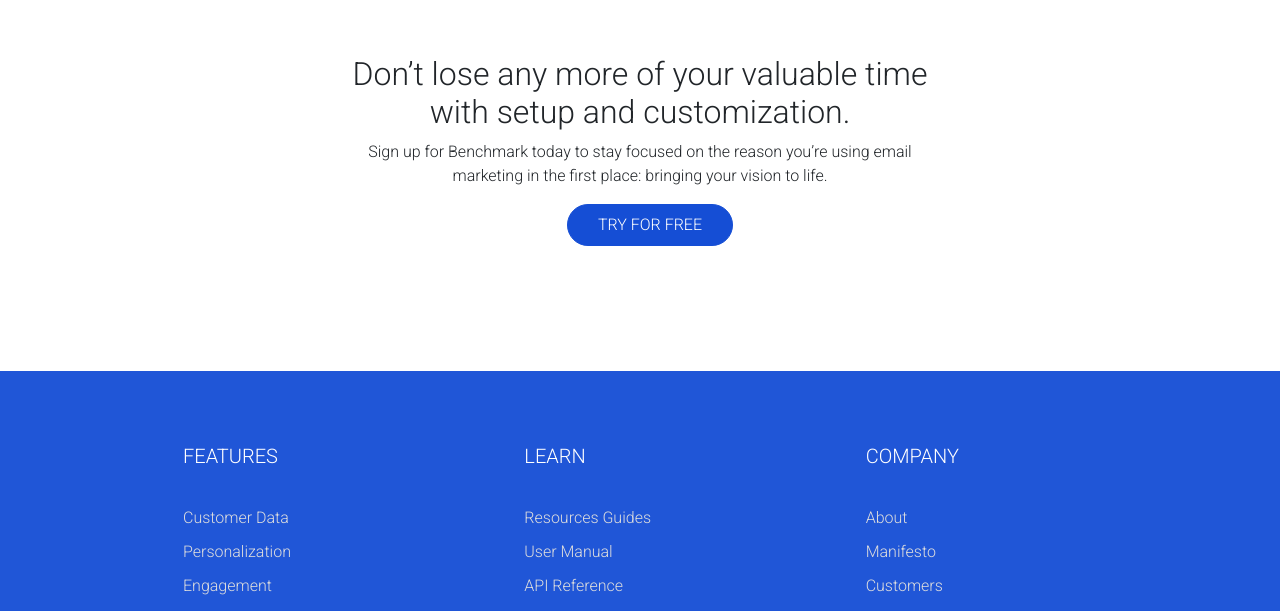
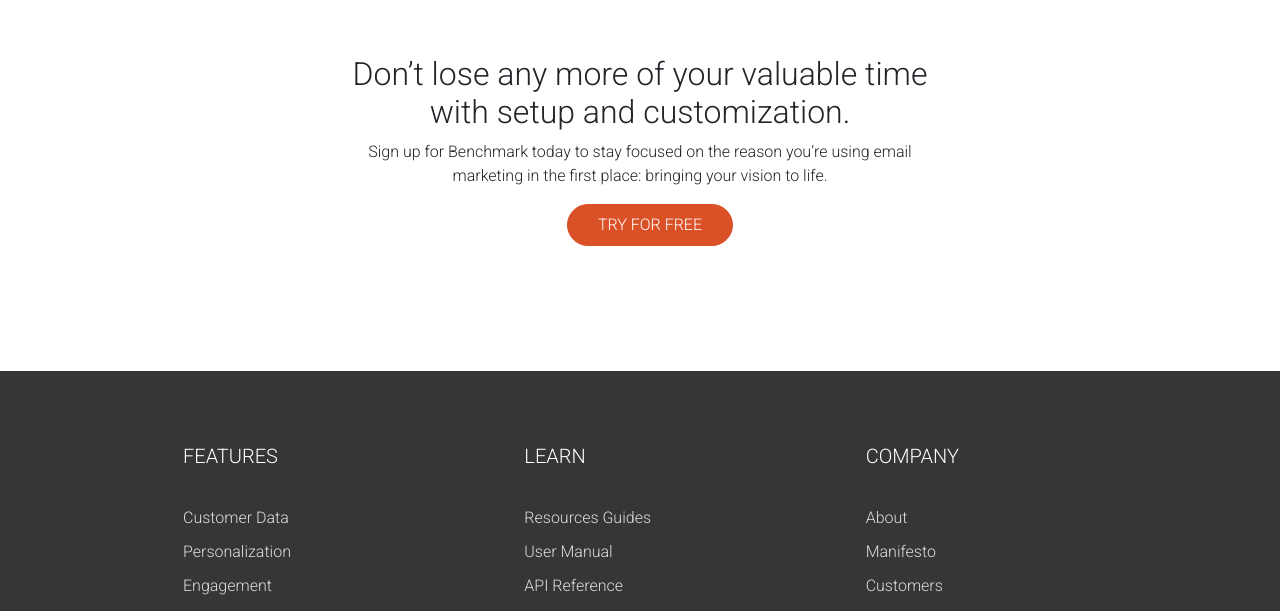
Before and after one commit to erwinagpasa/sendhive-vuejs, a Vue app: page / in a window 1280 px wide. Shown: the part 2168-2779 px from the top of the page. Built offline with nearby package versions, Linux system fonts and the light colour scheme.

Commit message:
change theme

```diff
--- a/src/App.vue
+++ b/src/App.vue
@@ -38,11 +38,15 @@
   color: #fff;
   transition: all 0.15s ease;
   box-sizing: border-box;
-  border: 1px solid #154ed5;
-  background: #154ed5;
+  border: 1px solid #da5127;
+  background: #da5127;
   margin: 0 0px 0 20px;
 }
 
+.btn-outline-primary:hover {
+  background: #363636;
+  border: 1px solid #363636;
+}
 .newsletter-form {
   position: relative;
   max-width: 550px;
@@ -58,6 +62,7 @@
   border: 1px solid #ccc;
   font-size: 16px;
 }
+
 .newsletter-input:focus {
   outline: none;
   border-color: #ff8900;
--- a/src/components/Footer.vue
+++ b/src/components/Footer.vue
@@ -96,7 +96,7 @@
 footer {
   margin-top: 25px;
   color: #fff;
-  background-color: #2056d7;
+  background-color: #363636;
   padding: 70px 0px;
 }
 
@@ -128,8 +128,11 @@
 }
 
 .copyrights {
-  background-color: #1b4097;
+  background-color: #2f2e2e;
   color: #fff;
   padding: 15px 0 15px 0;
 }
+.copyrights a {
+  color: #da5127;
+}
 </style>
```
Also changed, not shown: src/assets/logo.png.
